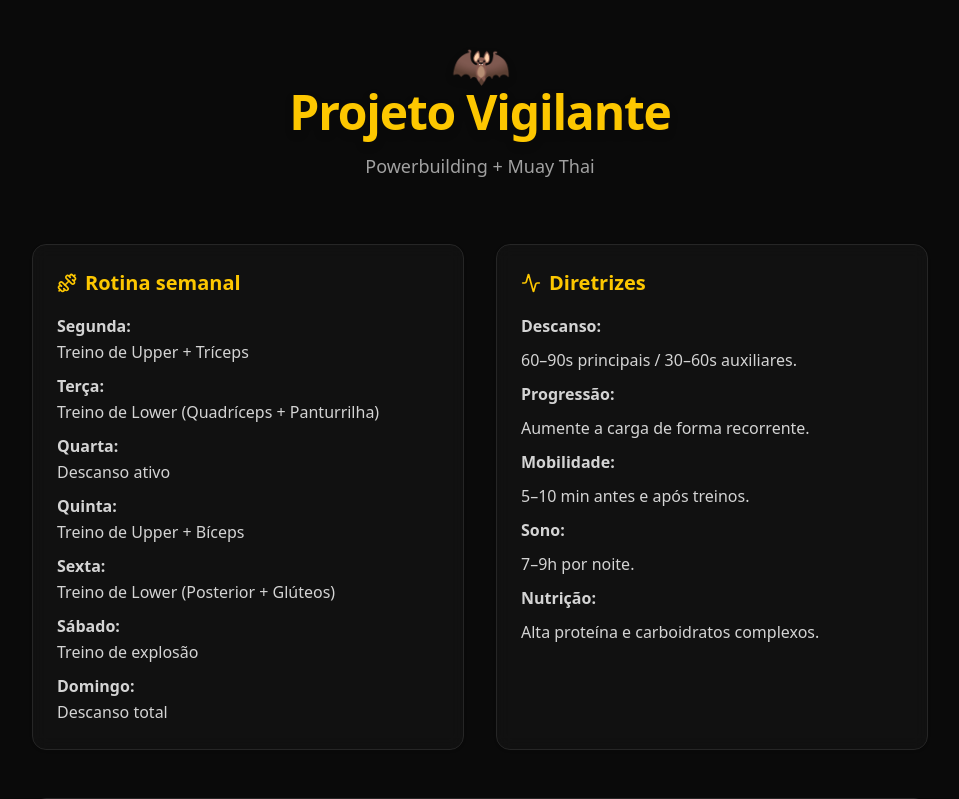
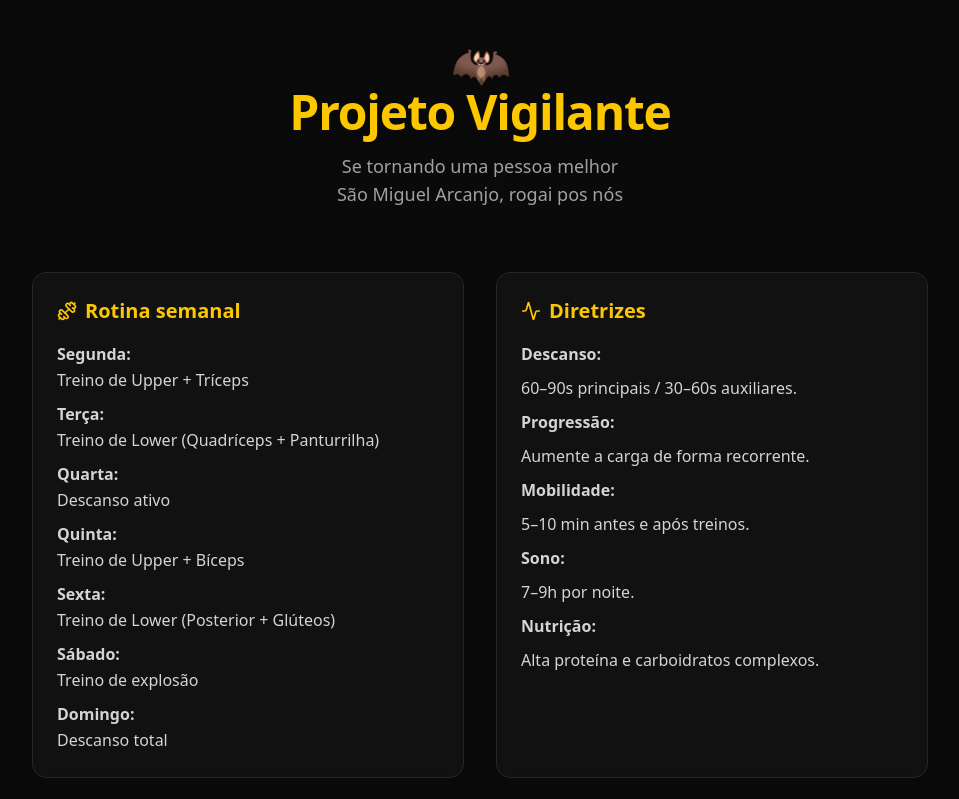
Before and after one commit to Cardimy/vigilante, a React (Vite) app: page / in a window 1280 px wide. Shown: the top 799 px of the page, without its empty margins (160-1119 px from the left). Built offline with nearby package versions, Linux system fonts and the light colour scheme; the HTML template or start-up script is replaced by a standard one.

Commit message:
Atualização treino 2.4

```diff
--- a/src/ProjetoVigilante.jsx
+++ b/src/ProjetoVigilante.jsx
@@ -12,7 +12,7 @@ export default function ProjetoVigilante() {
           🦇<br></br>Projeto Vigilante
         </h1>
         <p className="text-neutral-400 mt-4 text-lg">
-          Powerbuilding + Muay Thai
+          Se tornando uma pessoa melhor <p> </p> São Miguel Arcanjo, rogai pos nós
         </p>
       </header>
 
```
